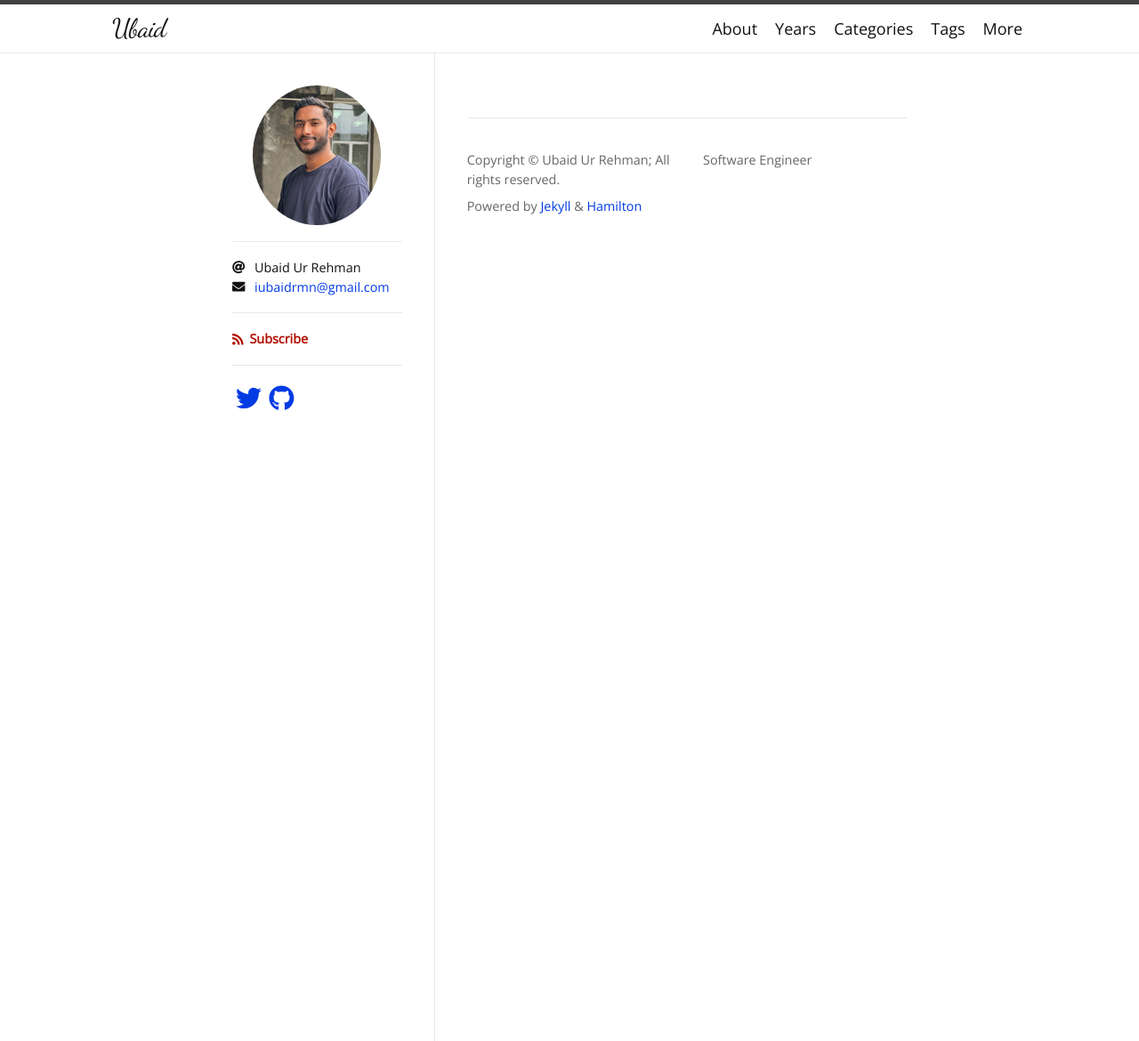
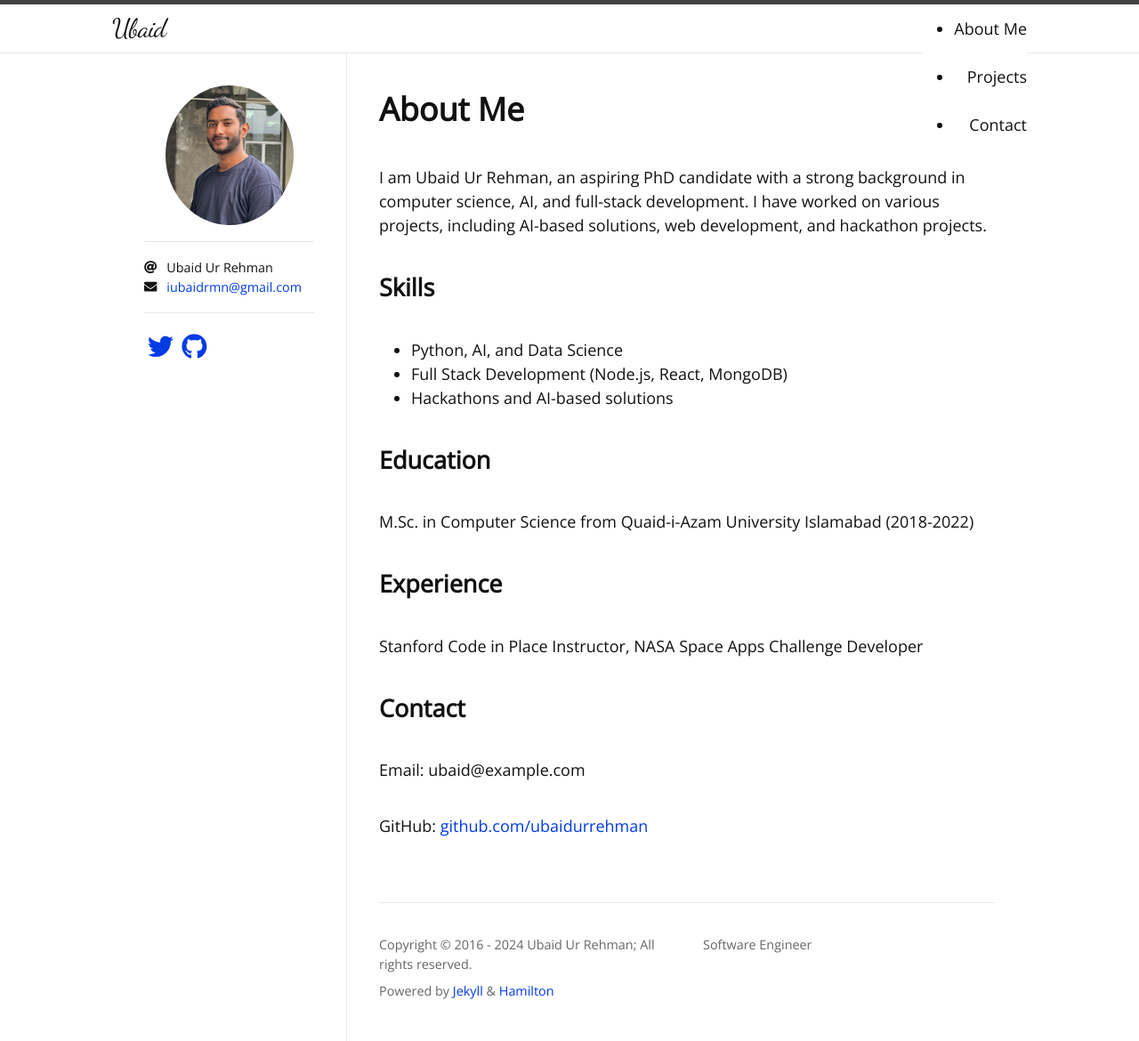
Before and after one commit to iubaidrmn/ubaid, a Jekyll site: the page built from index.html, in a window 1280 px wide. Shown: the whole page at 89% size. Built offline with Jekyll 4.4.1, drawn with Linux system fonts in a browser that asks for light colours; nearby versions of some CDN libraries; some web fonts are replaced; the list of posts is cut into pages by our own code.

```diff
--- a/_includes/head.html
+++ b/_includes/head.html
@@ -1,7 +1,7 @@
 <meta charset="utf-8">
 <meta http-equiv="X-UA-Compatible" content="IE=edge">
 <meta name="viewport" content="width=device-width, initial-scale=1">
-
+<title>{{ page.title }} - Ubaid's Website</title>
 {% seo %}
 
 {% feed_meta %}
--- a/_includes/header.html
+++ b/_includes/header.html
@@ -22,7 +22,12 @@
 
   {% if site.data.navigation %}
     <nav class="site-nav">
-      <input type="checkbox" id="nav-trigger" class="nav-trigger" />
+      <ul>
+        <li><a href="{{ site.baseurl }}/about/">About Me</a></li>
+        <li><a href="{{ site.baseurl }}/projects/">Projects</a></li>
+        <li><a href="{{ site.baseurl }}/contact/">Contact</a></li>
+      </ul>
+      <!-- <input type="checkbox" id="nav-trigger" class="nav-trigger" />
       <label for="nav-trigger" title="nav-trigger">
         <span class="menu-icon">
           <svg viewBox="0 0 18 15" width="18px" height="15px">
@@ -48,7 +53,7 @@
             {% endif %}
           {%- endif -%}
         {%- endfor -%}
-      </ul>
+      </ul> -->
     </nav>
   {% endif %}
 </div>
--- a/_includes/sidebar.html
+++ b/_includes/sidebar.html
@@ -32,13 +32,13 @@
   </ul>
 </div>
 
-{% if site.subscribe != false -%}
+<!-- {% if site.subscribe != false -%}
 <div class="sidebar-section feed-subscribe">
   <a href="{{ 'feed.xml' | relative_url }}">
     <i class="sidebar-icon fas fa-rss"></i><span>Subscribe</span>
   </a>
 </div>
-{%- endif %}
+{%- endif %} -->
 
 {% if site.data.social -%}
   <div class="sidebar-section">
--- a/_layouts/home.html
+++ b/_layouts/home.html
@@ -1,8 +1,34 @@
 ---
 layout: default
 ---
+<div class="home">
+  {{ content }}
 
-<div class="home">
+  <section>
+    <h1>About Me</h1>
+    <p>I am Ubaid Ur Rehman, an aspiring PhD candidate with a strong background in computer science, AI, and full-stack development. I have worked on various projects, including AI-based solutions, web development, and hackathon projects.</p>
+
+    <h2>Skills</h2>
+    <ul>
+      <li>Python, AI, and Data Science</li>
+      <li>Full Stack Development (Node.js, React, MongoDB)</li>
+      <li>Hackathons and AI-based solutions</li>
+    </ul>
+
+    <h2>Education</h2>
+    <p>M.Sc. in Computer Science from Quaid-i-Azam University Islamabad (2018-2022)</p>
+
+    <h2>Experience</h2>
+    <p>Stanford Code in Place Instructor, NASA Space Apps Challenge Developer</p>
+
+    <h2>Contact</h2>
+    <p>Email: ubaid@example.com</p>
+    <p>GitHub: <a href="https://github.com/ubaidurrehman">github.com/ubaidurrehman</a></p>
+  </section>
+
+</div>
+
+<!-- <div class="home">
 
   {{ content }}
 
@@ -62,4 +88,4 @@ layout: default
   {%- if jekyll.environment == "production" and site.disqus -%}
     <script id="dsq-count-scr" src="//{{ site.disqus }}.disqus.com/count.js" async></script>
   {%- endif -%}
-</div>
+</div> -->
```
Also changed, not shown: _posts/2016-05-20-welcome-to-jekyll.md (added, +22 -0 lines).
